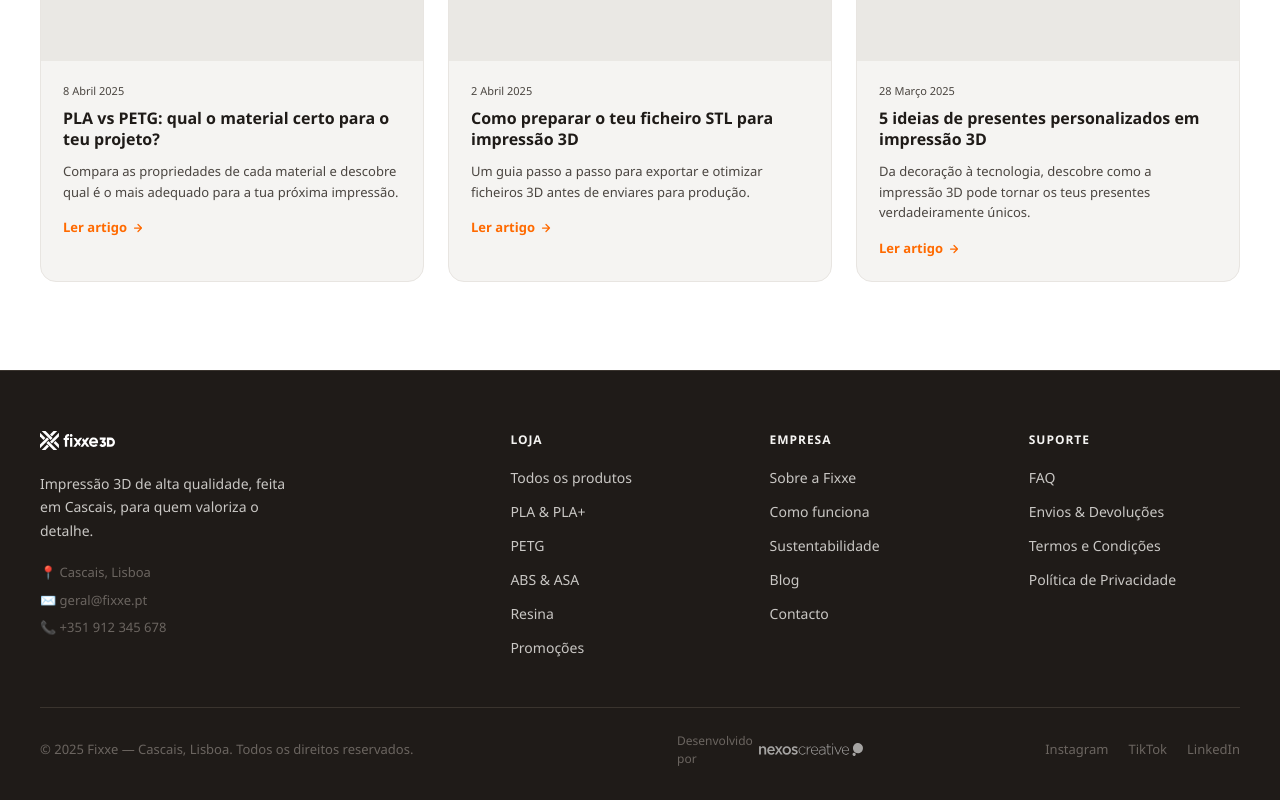
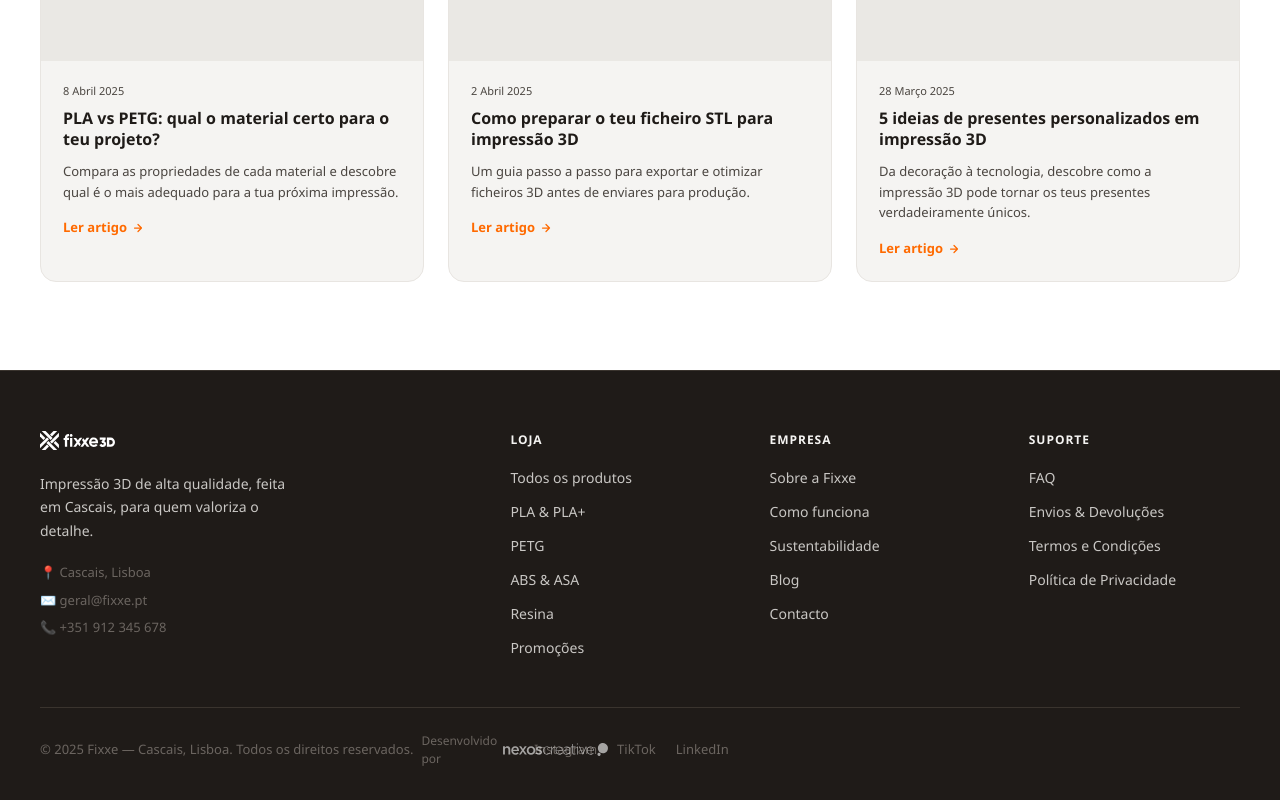
Before and after one commit to lgssilva/fixxe, a Next.js app: page / in a window 1280 px wide. Shown: the part 5534-6334 px from the top of the page. Built offline with nearby package versions, Linux system fonts and the light colour scheme; no server answers.

Commit message:
fix: footer copyright e Nexos em linha

```diff
--- a/app/page.tsx
+++ b/app/page.tsx
@@ -734,7 +734,7 @@ function Footer() {
           ))}
         </div>
 
-        <div className="footer-btm-row" style={{ borderTop: `1px solid ${C.border}`, paddingTop: "24px", display: "flex", justifyContent: "space-between", alignItems: "center" }}>
+        <div className="footer-btm-row" style={{ borderTop: `1px solid ${C.border}`, paddingTop: "24px", display: "flex", justifyContent: "flex-start", alignItems: "center", gap: "8px" }}>
           <p style={{ fontSize: "13px", color: "#6b6560", margin: 0 }}>© 2025 Fixxe — Cascais, Lisboa. Todos os direitos reservados.</p><a href="https://nexoscreative.com" target="_blank" rel="noopener noreferrer" style={{ display: "flex", alignItems: "center", gap: "6px", textDecoration: "none" }}><span style={{ fontSize: "12px", color: "#6b6560" }}>Desenvolvido por</span><img src="/logo-nexos.svg" alt="Nexos Creative" height={20} style={{ opacity: 0.6 }} /></a>
           <div style={{ display: "flex", gap: "20px" }}>
             {["Instagram", "TikTok", "LinkedIn"].map(s => (
```
